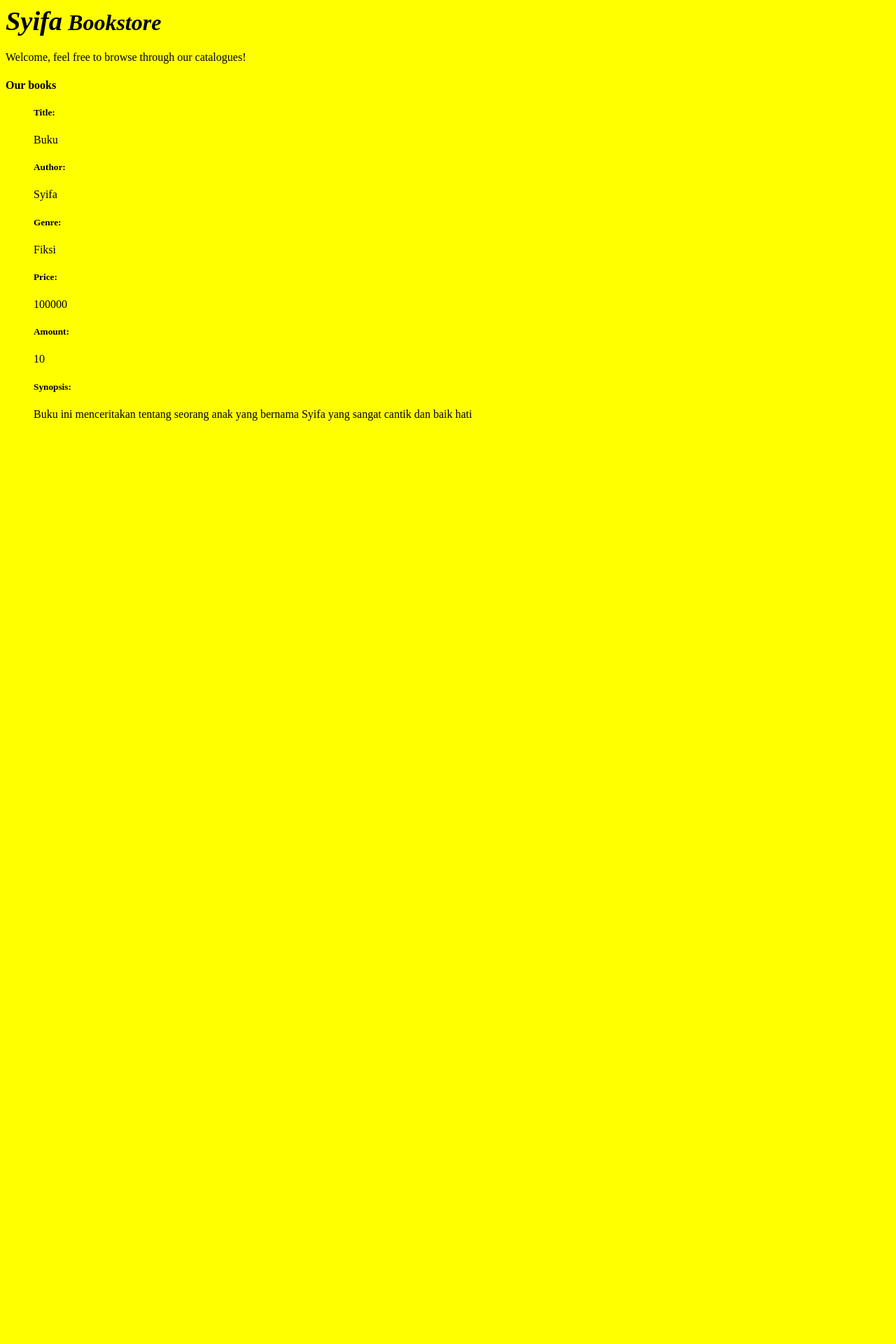
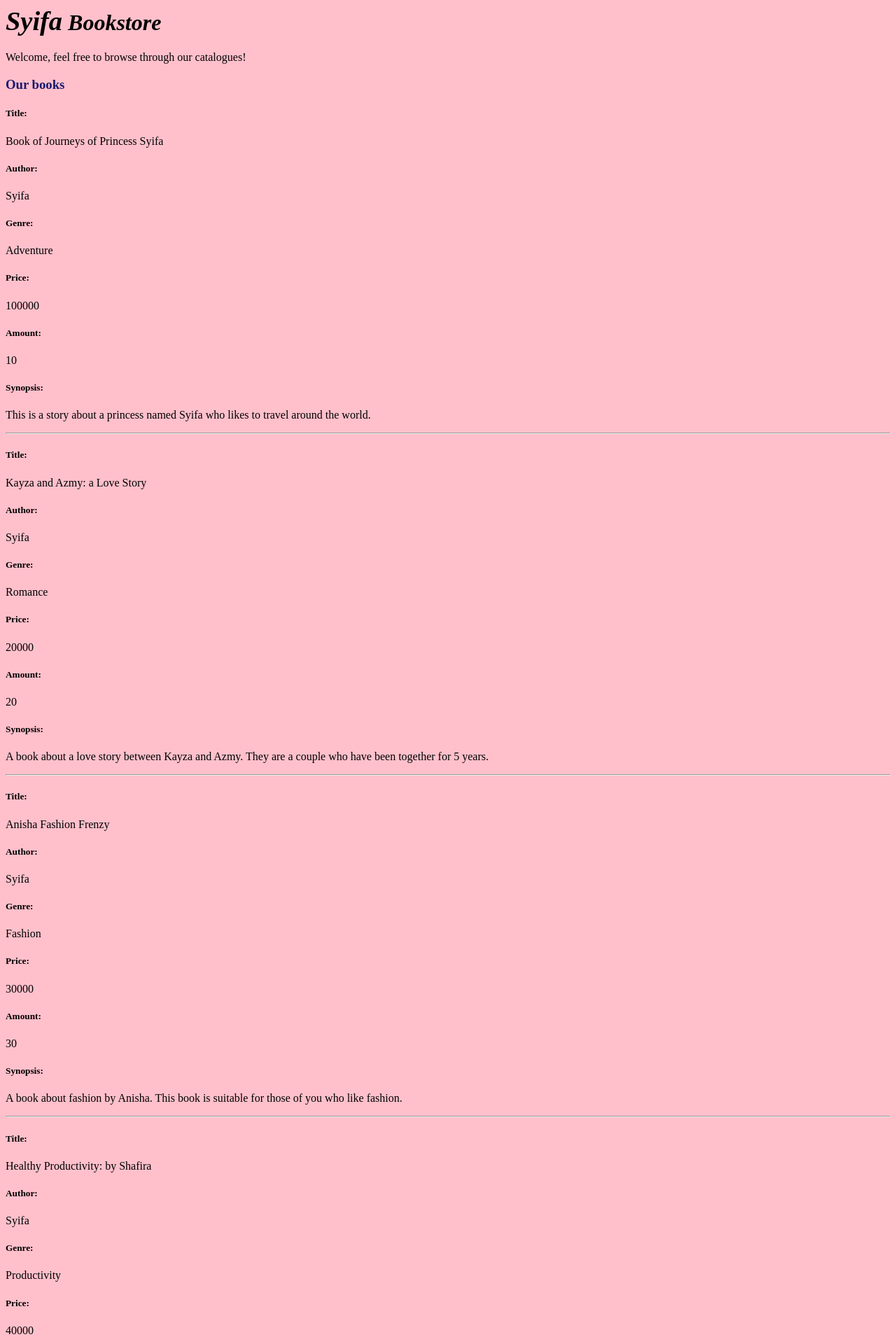
Before and after one commit to syifamahira/bookstore, a Django app: page / in a window 1280 px wide. Shown: the top 1920 px of the page at 70% size. Before the commit the page ends 601 px from the top, so only its background shows below. Run offline with Django 4.2, Linux system fonts and the light colour scheme.

Commit message:
fixed main.html

```diff
--- a/main/templates/main.html
+++ b/main/templates/main.html
@@ -1,27 +1,38 @@
 <html>
 <head>
     <title>Syifa Bookstore</title>
-    </head>
-    <body style="background-color: yellow;">
+</head>
+<body style="background-color: pink;">
 
-    <h1 style="color: black;"><i><big>Syifa</big> Bookstore</i></h1>
+<h1 style="color: black;"><i><big>Syifa</big> Bookstore</i></h1>
 
-    <p style="color: black;">Welcome, feel free to browse through our catalogues!</p>
+<p style="color: black;">Welcome, feel free to browse through our catalogues!</p>
 
-    <h4> Our books</h4>
-    <ul>
-        <h5> Title: </h5>
-        <p>{{ title }}</p>
-        <h5> Author: </h5>
-        <p>{{ author }}</p>
-        <h5> Genre: </h5>
-        <p>{{ genre }}</p>
-        <h5> Price: </h5>
-        <p>{{ price }}</p>
-        <h5> Amount: </h5>
-        <p>{{ amount }}</p>
-        <h5> Synopsis: </h5>
-        <p>{{ synopsis }}</p>
+<h3 style="color: midnightblue">Our books</h3>
 
-    </ul>
+{% for book in books %}
+    <h5>Title:</h5>
+    <p>{{ book.title }}</p>
+
+    <h5>Author:</h5>
+    <p>{{ book.author }}</p>
+
+    <h5>Genre:</h5>
+    <p>{{ book.genre }}</p>
+
+    <h5>Price:</h5>
+    <p>{{ book.price }}</p>
+
+    <h5>Amount:</h5>
+    <p>{{ book.amount }}</p>
+
+    <h5>Synopsis:</h5>
+    <p>{{ book.synopsis }}</p>
+
+    {% if not forloop.last %}
+        <hr>
+    {% endif %}
+{% endfor %}
+
+</body>
 </html>
--- a/main/views.py
+++ b/main/views.py
@@ -2,14 +2,51 @@ from django.shortcuts import render
 
 # Create your views here.
 def show_main(request):
+    books = [
+        {
+            'title': 'Book of Journeys of Princess Syifa',
+            'author': 'Syifa',
+            'genre': 'Adventure',
+            'price': 100000,
+            'amount': 10,
+            'synopsis': 'This is a story about a princess named Syifa who likes to travel around the world.',
+        },
+        {
+            'title': 'Kayza and Azmy: a Love Story',
+            'author': 'Syifa',
+            'genre': 'Romance',
+            'price': 20000,
+            'amount': 20,
+            'synopsis': 'A book about a love story between Kayza and Azmy. They are a couple who have been together for 5 years.',
+        },
+        {
+            'title': 'Anisha Fashion Frenzy',
+            'author': 'Syifa',
+            'genre': 'Fashion',
+            'price': 30000,
+            'amount': 30,
+            'synopsis': 'A book about fashion by Anisha. This book is suitable for those of you who like fashion.',
+        },
+        {
+            'title': 'Healthy Productivity: by Shafira',
+            'author': 'Syifa',
+            'genre': 'Productivity',
+            'price': 40000,
+            'amount': 40,
+            'synopsis': 'A book about productivity by Shafira. This book is suitable for those of you who want to be productive.',
+        },
+        {
+            'title': 'Farah Squishy Castle',
+            'author': 'Syifa',
+            'genre': 'Children',
+            'price': 50000,
+            'amount': 50,
+            'synopsis': 'This book tells the story of Farah and her castle that made of squishies',
+        }
+    ]
+
     context = {
-        'title' : 'Buku',
-        'author': 'Syifa',
-        'genre' : 'Fiksi',
-        'price' : 100000,
-        'amount' : 10,
-        'synopsis' : 'Buku ini menceritakan tentang seorang anak yang bernama Syifa yang sangat cantik dan baik hati'
-
+        'books': books,
     }
 
     return render(request, 'main.html', context)
```
Also changed, not shown: README.md (added).
